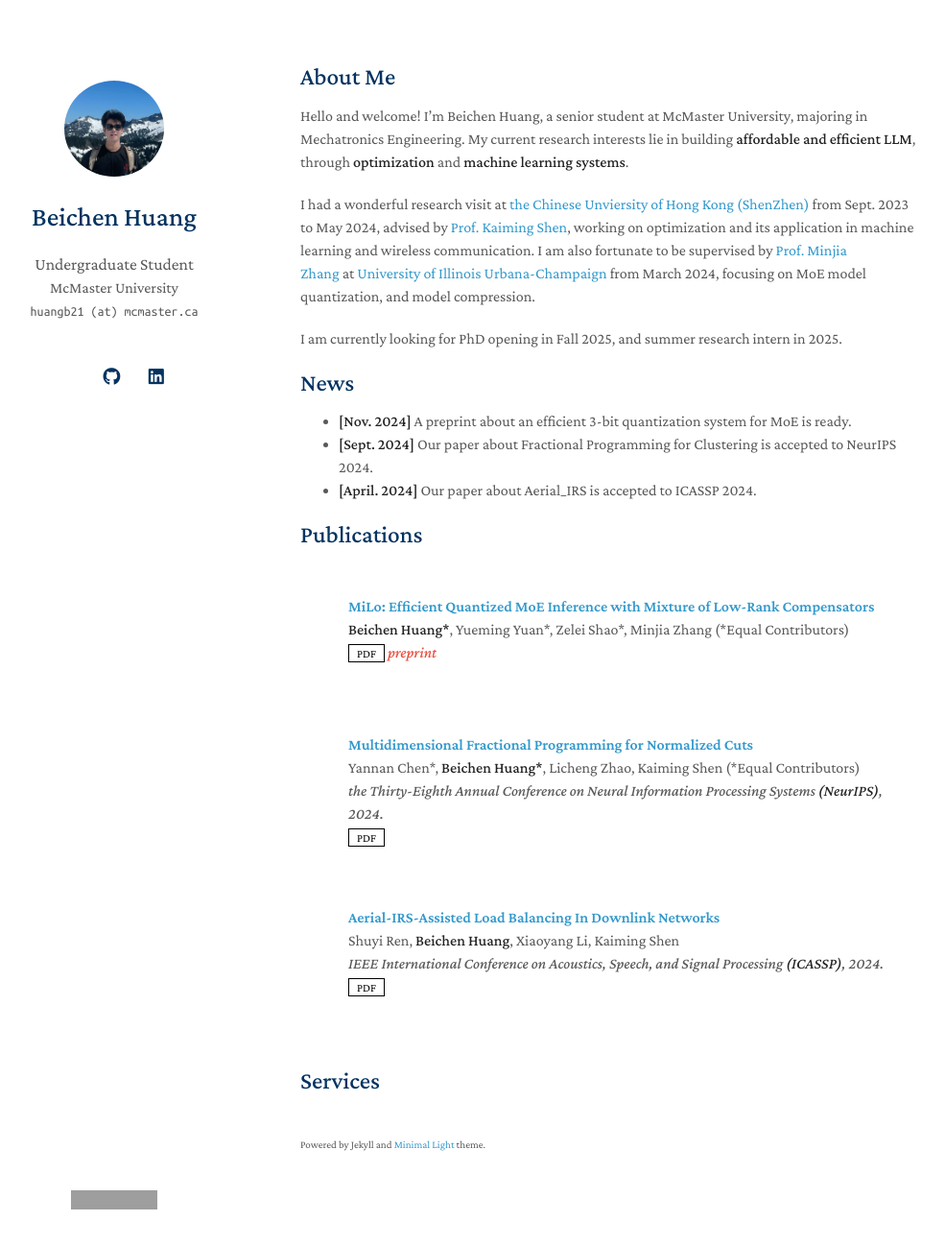
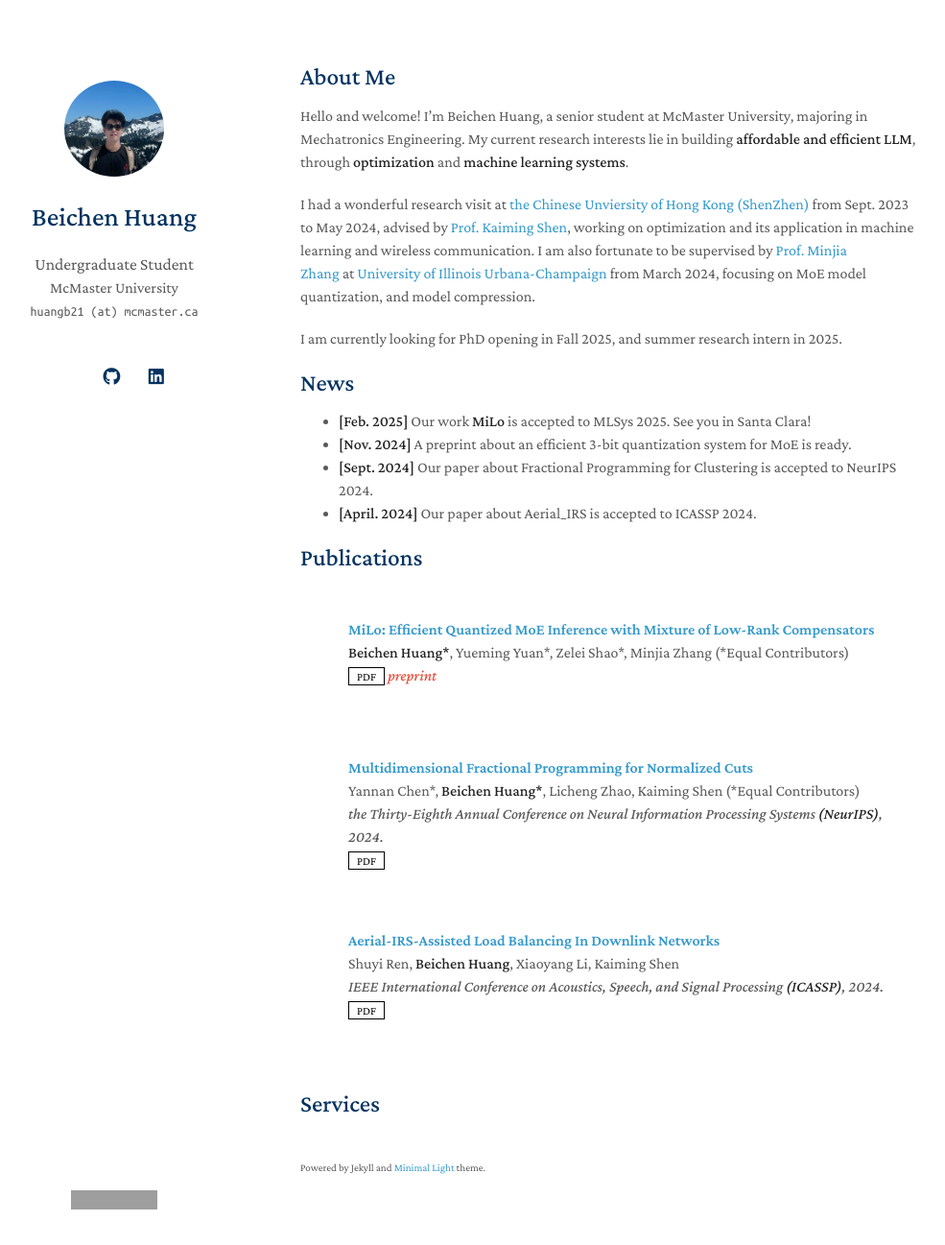
Before and after one commit to BeichenHuang/BeichenHuang.github.io, a Jekyll site: the page built from index.md, in a window 1280 px wide and 1297 px high. Shown: the whole window at 96% size, without its empty margins (157-1142 px from the left). Built offline with Jekyll 4.4.1, drawn with Linux system fonts in a browser that asks for light colours; a style sheet for code colours, icons or effects is not loaded; our own code applies the rules of GitHub Pages for plain Markdown files; grey boxes are pictures that could not be loaded.

Commit message:
Update index.md

```diff
--- a/index.md
+++ b/index.md
@@ -11,6 +11,7 @@ I had a wonderful research visit at [the Chinese Unviersity of Hong Kong (ShenZ
 I am currently looking for PhD opening in Fall 2025, and summer research intern in 2025.
 
 ## News
+- **[Feb. 2025]** Our work **MiLo** is accepted to MLSys 2025. See you in Santa Clara!
 - **[Nov. 2024]** A preprint about an efficient 3-bit quantization system for MoE is ready.
 - **[Sept. 2024]** Our paper about Fractional Programming for Clustering is accepted to NeurIPS 2024.
 - **[April. 2024]** Our paper about Aerial_IRS is accepted to ICASSP 2024.
```
